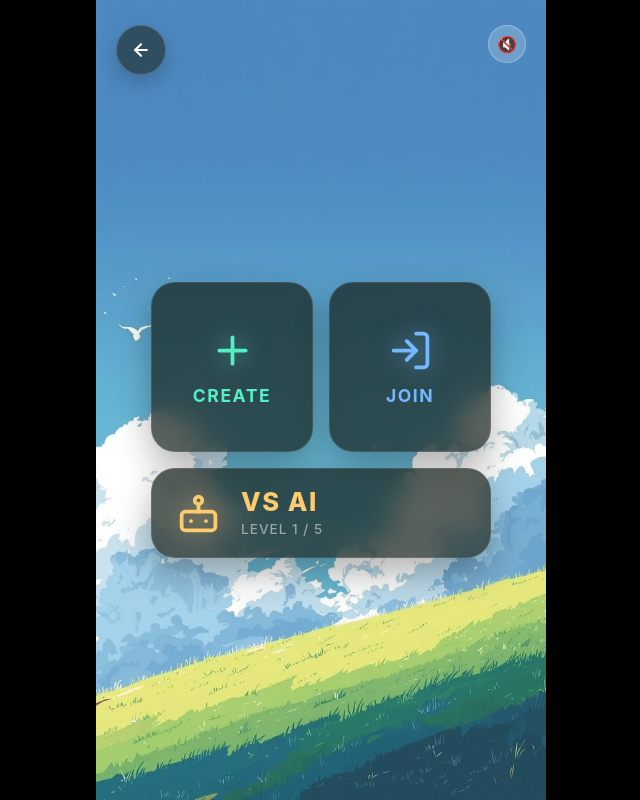
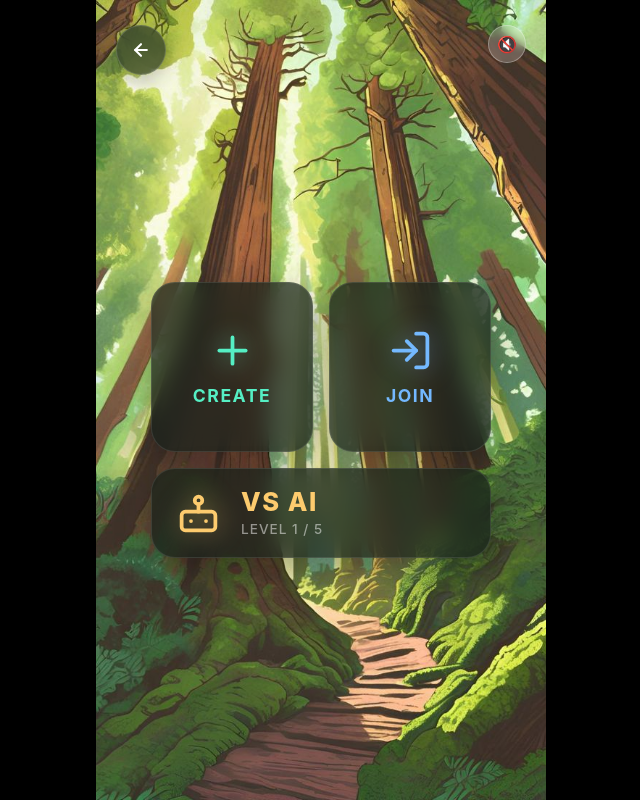
Before and after one commit to Paltonic/Poy-Friends, a React (Vite) app: page / in a window 1280 px wide. Both pictures are taken after a click on the button 640 px from the left and 531 px from the top of the page. Shown: the whole page, without its empty margins (319-959 px from the left). Built offline with nearby package versions, Linux system fonts and the light colour scheme.

Commit message:
Ganti bg 2 v1.0.6

```diff
--- a/src/AboutScreen.css
+++ b/src/AboutScreen.css
@@ -15,7 +15,7 @@
   -webkit-overflow-scrolling: touch;
 
   /* ================= BACKGROUND PAGE ================= */
-  background-image: url('./assets/bgimage.jpeg');
+  background-image: url('./assets/forestbg.jpeg');
   background-size: fixed;
   background-position: center;
   background-repeat: no-repeat;
--- a/src/PlayScreen.css
+++ b/src/PlayScreen.css
@@ -1,7 +1,7 @@
 /* src/PlayScreen.css */
 
 .play-screen-container {
-  background-image: url('./assets/bgimage.jpeg');
+  background-image: url('./assets/forestbg.jpeg');
   background-size: cover;
   background-position: center;
   background-repeat: no-repeat;
```
